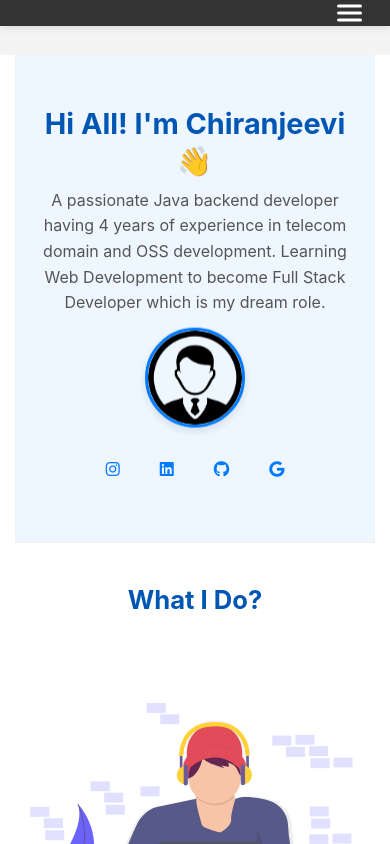
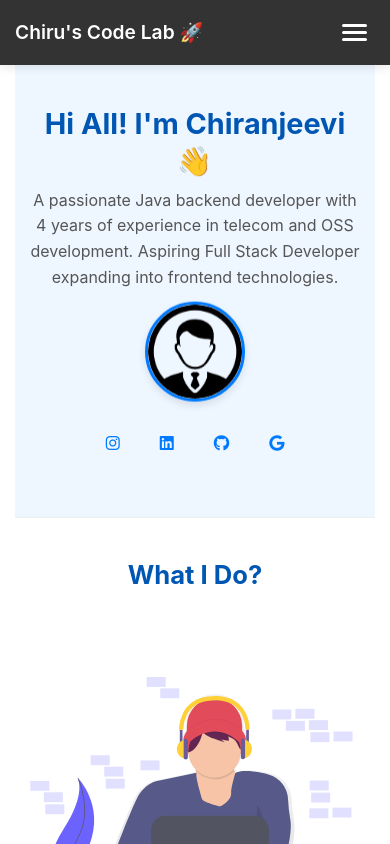
Before and after one commit to 1Chiru1/portfolio, a React (Create React App) app in the folder portfolio/: page / in a window 390 px wide. Shown: the top 844 px of the page. Built offline with nearby package versions, Linux system fonts and the light colour scheme.

Commit message:
updating the code

```diff
--- a/portfolio/src/App.css
+++ b/portfolio/src/App.css
@@ -160,6 +160,21 @@ section:last-of-type {
   transition: transform 0.3s ease, box-shadow 0.3s ease;
 }
 
+.header-content {
+  display: flex;
+  justify-content: space-between;
+  align-items: center;
+  position: relative;
+}
+
+.header-title {
+  font-size: 1.2rem;
+  font-weight: 600;
+  color: #fff;
+  margin: 0;
+  display: none;
+}
+
 .hamburger-menu {
   display: none;
   flex-direction: column;
@@ -168,10 +183,6 @@ section:last-of-type {
   border: none;
   cursor: pointer;
   padding: 8px;
-  position: absolute;
-  right: 20px;
-  top: 50%;
-  transform: translateY(-50%);
   z-index: 1001;
 }
 
@@ -398,6 +409,7 @@ section:last-of-type {
   flex-wrap: wrap;
   gap: 20px;
   justify-content: center;
+  margin-bottom: 4rem;
 }
 
 .skills-list li {
@@ -433,7 +445,7 @@ section:last-of-type {
 /* Proficiency Section */
 .proficiency-section {
   max-width: 800px;
-  margin: 2rem auto;
+  margin: 2rem auto 4rem auto;
   padding: 0 1rem;
 }
 
@@ -703,7 +715,11 @@ section:last-of-type {
   }
 
   .app-header {
-    padding: 0.8rem 15px;
+    padding: 1rem 15px;
+  }
+
+  .header-title {
+    display: block;
   }
 
   .hamburger-menu {
@@ -712,9 +728,12 @@ section:last-of-type {
 
   .app-header nav {
     position: fixed;
-    top: 60px;
-    left: 0;
-    right: 0;
+    top: 56px;
+    left: 50%;
+    right: auto;
+    transform: translateX(-50%);
+    width: 100%;
+    max-width: 1100px;
     background: #333;
     flex-direction: column;
     align-items: center;
@@ -722,6 +741,7 @@ section:last-of-type {
     overflow: hidden;
     transition: max-height 0.3s ease;
     box-shadow: 0 4px 10px rgba(0, 0, 0, 0.2);
+    margin: 0;
   }
 
   .app-header nav.nav-open {
--- a/portfolio/src/components/Contact.jsx
+++ b/portfolio/src/components/Contact.jsx
@@ -3,7 +3,7 @@ function Contact() {
     <section id="contact" className="contact-section">
       <h2>Contact Me</h2>
       <p>
-       Let's connect if your're looking for someone who can help bring your ideas to life through collaboration.
+        Let's connect and bring your ideas to life through collaboration.
       </p>
       <p>
         Email:{" "}
--- a/portfolio/src/components/Header.jsx
+++ b/portfolio/src/components/Header.jsx
@@ -45,16 +45,31 @@ function Header() {
         showHeader ? "header-visible" : "header-hidden"
       }`}
     >
-      <button className={`hamburger-menu ${menuOpen ? "open" : ""}`} onClick={toggleMenu} aria-label="Toggle menu">
-        <span></span>
-        <span></span>
-        <span></span>
-      </button>
+      <div className="header-content">
+        <h1 className="header-title">Chiru's Code Lab 🚀</h1>
+        <button
+          className={`hamburger-menu ${menuOpen ? "open" : ""}`}
+          onClick={toggleMenu}
+          aria-label="Toggle menu"
+        >
+          <span></span>
+          <span></span>
+          <span></span>
+        </button>
+      </div>
       <nav className={menuOpen ? "nav-open" : ""}>
-        <a href="#home" onClick={closeMenu}>Home</a>
-        <a href="#about" onClick={closeMenu}>About</a>
-        <a href="#experience" onClick={closeMenu}>Work Experience</a>
-        <a href="#contact" onClick={closeMenu}>Contact Me</a>
+        <a href="#home" onClick={closeMenu}>
+          Home
+        </a>
+        <a href="#about" onClick={closeMenu}>
+          About
+        </a>
+        <a href="#experience" onClick={closeMenu}>
+          Work Experience
+        </a>
+        <a href="#contact" onClick={closeMenu}>
+          Contact Me
+        </a>
       </nav>
     </header>
   );
--- a/portfolio/src/components/Hero.jsx
+++ b/portfolio/src/components/Hero.jsx
@@ -5,9 +5,8 @@ function Hero() {
         Hi All! I'm Chiranjeevi <span className="wave">👋</span>
       </h1>
       <p className="hero-tagline">
-        A passionate Java backend developer having 4 years of experience in
-        telecom domain and OSS development. Learning Web Development to become
-        Full Stack Developer which is my dream role.
+        A passionate Java backend developer with 4 years of experience in telecom
+        and OSS development. Aspiring Full Stack Developer expanding into frontend technologies.
       </p>
       <img
         src={`${process.env.PUBLIC_URL}/image/profile.png`}
```
